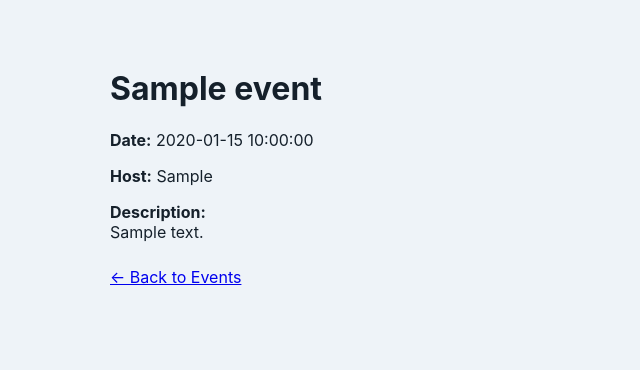
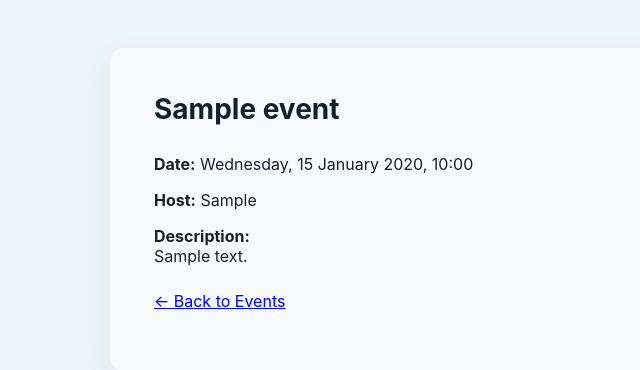
Before and after one commit to NickTimosh/postplaton, a Flask app: page /events/1 in a window 1280 px wide. Shown: the part 60-430 px from the top of the page, without its empty margins (0-640 px from the left). Run offline with Flask 3, Linux system fonts and the light colour scheme; tables that the repository leaves empty hold one stand-in row (values such as "Sample post").

Commit message:
Improve event details formatting

```diff
--- a/app/templates/event_detail.html
+++ b/app/templates/event_detail.html
@@ -1,11 +1,11 @@
 {% extends "layout.html" %}
 
 {% block content %}
-<div class="container">
+<section class="events-page">
 
-    <h1>{{ event.title }}</h1>
+  <h1 class="page-title">{{ event.title }}</h1>
 
-    <p><strong>Date:</strong> {{ event.event_datetime }}</p>
+  <p><strong>Date:</strong> {{ event.event_datetime.strftime('%A, %d %B %Y, %H:%M') }}</p>
   <p><strong>Host:</strong> {{ event.host }}</p>
   <p><strong>Description:</strong><br>{{ event.description|replace('\n','<br>')|safe }}</p>
 
@@ -27,5 +27,5 @@
       <a href="{{ url_for('events.events_list') }}">← Back to Events</a>
   </p>
 
-</div>
+</section>
 {% endblock %}
```
Lines whose indentation alone changed are shown as unchanged.
